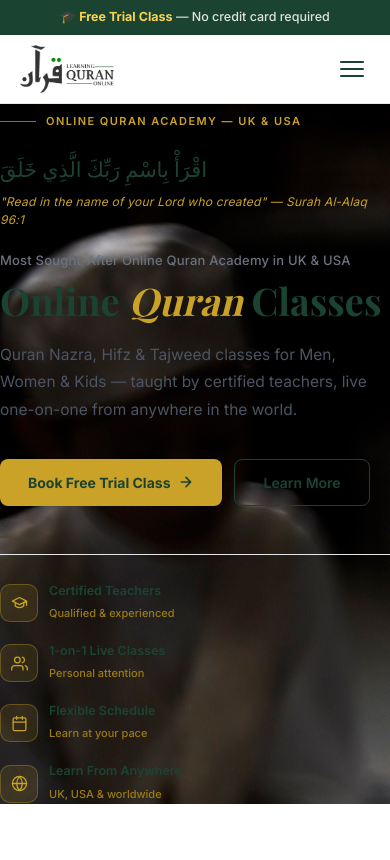
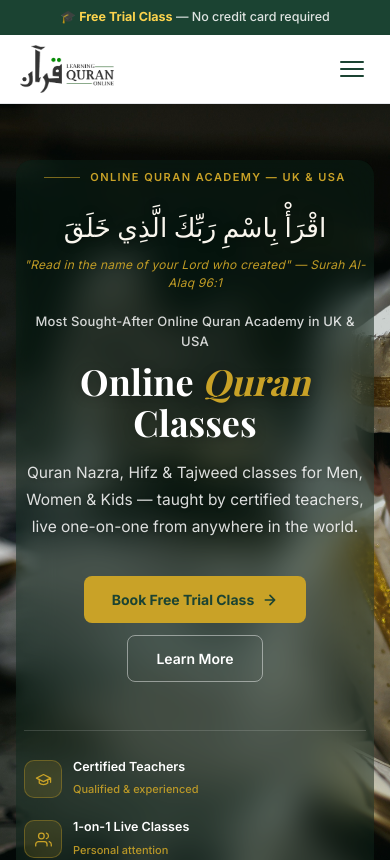
Before and after one commit to Waqashakim1122/Learn-Quran-Online, a React (Create React App) app: page / in a window 390 px wide. Shown: the top 860 px of the page. Built offline with nearby package versions, Linux system fonts and the light colour scheme; no server answers; a web font is replaced by a local one.

Commit message:
Refactor Hero.css for improved styling and layout

```diff
--- a/src/MyComponents/Heros/Hero.css
+++ b/src/MyComponents/Heros/Hero.css
@@ -3,37 +3,54 @@
 .hero {
   width: 100%;
   min-height: 92vh;
-  display: grid;
-  grid-template-columns: 1.05fr 0.95fr;
-  background: #FAF6EE;
   position: relative;
   overflow: hidden;
   font-family: 'Inter', sans-serif;
+  background-size: cover;
+  background-position: right center;
+  background-repeat: no-repeat;
 }
 
-.hero-text-side {
-  display: flex;
-  flex-direction: column;
-  justify-content: center;
-  padding: 80px 64px 80px 80px;
+.hero-scrim {
+  position: absolute;
+  inset: 0;
+  background: linear-gradient(
+    270deg,
+    rgba(11,38,28,0.05) 0%,
+    rgba(11,38,28,0.10) 38%,
+    rgba(11,38,28,0.18) 58%,
+    rgba(11,38,28,0.22) 100%
+  );
+}
+
+/* Frosted glass panel behind the text content */
+.hero-glass-panel {
+  position: absolute;
+  top: 0;
+  bottom: 0;
+  left: 0;
+  width: 56%;
+  background: rgba(11, 38, 28, 0.42);
+  backdrop-filter: blur(18px);
+  -webkit-backdrop-filter: blur(18px);
+  -webkit-mask-image: linear-gradient(90deg, #000 0%, #000 78%, transparent 100%);
+  mask-image: linear-gradient(90deg, #000 0%, #000 78%, transparent 100%);
+}
+
+.hero-inner {
   position: relative;
   z-index: 2;
+  min-height: 92vh;
+  display: flex;
+  align-items: center;
+  justify-content: flex-start;
+  padding: 64px 5% 64px 8%;
 }
 
-.hero-pat {
-  position: absolute;
-  top: 0;
-  left: 0;
-  width: 220px;
-  height: 220px;
-  background-image: repeating-linear-gradient(
-    135deg,
-    rgba(27, 67, 50, 0.06) 0px,
-    rgba(27, 67, 50, 0.06) 6px,
-    transparent 6px,
-    transparent 18px
-  );
-  pointer-events: none;
+.hero-content {
+  max-width: 580px;
+  text-align: left;
+  color: #FAF6EE;
 }
 
 .hero-eyebrow {
@@ -45,7 +62,7 @@
   letter-spacing: 0.13em;
   text-transform: uppercase;
   color: #C9A227;
-  margin-bottom: 22px;
+  margin-bottom: 20px;
 }
 
 .hero-eyebrow::before {
@@ -53,29 +70,31 @@
   width: 36px;
   height: 1px;
   background: #C9A227;
-  opacity: 0.7;
+  opacity: 0.6;
 }
 
 .hero-bismillah {
-  font-size: 1.55rem;
-  color: #1B4332;
+  font-size: 1.65rem;
+  color: #FAF6EE;
   margin-bottom: 6px;
   line-height: 1.7;
   font-family: serif;
+  text-shadow: 0 1px 8px rgba(0,0,0,0.4);
 }
 
 .hero-verse-translation {
   font-size: 12px;
   color: #C9A227;
   font-style: italic;
-  margin-bottom: 22px;
+  margin-bottom: 20px;
   letter-spacing: 0.02em;
+  opacity: 0.95;
 }
 
 .hero-sub {
   font-size: 13px;
   font-weight: 500;
-  color: #6B7280;
+  color: rgba(255, 255, 255, 0.82);
   margin-bottom: 10px;
   letter-spacing: 0.015em;
 }
@@ -85,8 +104,9 @@
   font-size: 50px;
   font-weight: 700;
   line-height: 1.13;
-  color: #1B4332;
-  margin-bottom: 18px;
+  color: #ffffff;
+  margin-bottom: 16px;
+  text-shadow: 0 2px 12px rgba(0,0,0,0.3);
 }
 
 .hero-title em {
@@ -96,10 +116,11 @@
 
 .hero-desc {
   font-size: 15.5px;
-  color: #4B5563;
-  max-width: 460px;
+  color: rgba(255, 255, 255, 0.85);
+  max-width: 480px;
   margin: 0 0 36px;
   line-height: 1.75;
+  text-shadow: 0 1px 4px rgba(0,0,0,0.2);
 }
 
 .hero-btns {
@@ -143,29 +164,30 @@
 
 .hero-btn-outline {
   background: transparent;
-  color: #1B4332 !important;
+  color: #ffffff !important;
   font-family: 'Inter', sans-serif;
   font-weight: 600;
   font-size: 14px;
   padding: 12px 28px;
   border-radius: 8px;
-  border: 1.5px solid #1B4332;
+  border: 1.5px solid rgba(255, 255, 255, 0.45);
   text-decoration: none !important;
   display: inline-block;
   transition: all 0.18s;
 }
 
 .hero-btn-outline:hover {
-  background: rgba(27, 67, 50, 0.06);
+  background: rgba(255, 255, 255, 0.1);
+  border-color: rgba(255, 255, 255, 0.7);
 }
 
 .hero-feats {
   display: grid;
   grid-template-columns: repeat(2, 1fr);
-  gap: 20px 16px;
-  border-top: 1px solid #E5E7EB;
+  gap: 20px 28px;
+  border-top: 1px solid rgba(255,255,255,0.15);
   padding-top: 28px;
-  max-width: 460px;
+  max-width: 480px;
 }
 
 .hero-feat {
@@ -178,7 +200,7 @@
   width: 38px;
   height: 38px;
   border-radius: 10px;
-  background: rgba(201, 162, 39, 0.12);
+  background: rgba(201, 162, 39, 0.15);
   border: 1px solid rgba(201, 162, 39, 0.35);
   display: flex;
   align-items: center;
@@ -199,57 +221,41 @@
   display: block;
   font-size: 12.5px;
   font-weight: 600;
-  color: #1B4332;
+  color: #ffffff;
   line-height: 1.3;
 }
 
 .hero-feat-text span {
   font-size: 11px;
-  color: #9A7B14;
+  color: rgba(201, 162, 39, 0.9);
   font-weight: 500;
 }
 
-.hero-image-side {
-  position: relative;
-  background-size: cover;
-  background-position: center;
-  background-repeat: no-repeat;
-}
+/* Tablet & mobile */
+@media (max-width: 900px) {
+  .hero { background-position: 30% center; }
 
-.hero-image-fade {
-  position: absolute;
-  inset: 0;
-  background: linear-gradient(90deg, rgba(250,246,238,0.95) 0%, rgba(250,246,238,0) 9%);
-}
+  .hero-scrim {
+    background: rgba(11,38,28,0.20);
+  }
 
-.hero-image-side::after {
-  content: '';
-  position: absolute;
-  bottom: 0; left: 0; right: 0;
-  height: 35%;
-  background: linear-gradient(to top, rgba(11,61,46,0.35), transparent);
-  pointer-events: none;
-}
+  .hero-glass-panel {
+    width: auto;
+    left: 16px;
+    right: 16px;
+    top: 56px;
+    bottom: 56px;
+    border-radius: 16px;
+    -webkit-mask-image: none;
+    mask-image: none;
+  }
 
-@media (max-width: 900px) {
-  .hero {
-    grid-template-columns: 1fr;
-    min-height: auto;
-  }
-  .hero-text-side {
-    padding: 56px 24px 40px;
-    order: 1;
-  }
-  .hero-image-side {
-    order: 2;
-    height: 360px;
-  }
-  .hero-image-fade {
-    background: linear-gradient(180deg, rgba(250,246,238,0.95) 0%, rgba(250,246,238,0) 12%);
-  }
-  .hero-title { font-size: 38px; }
-  .hero-bismillah { font-size: 1.3rem; }
-  .hero-feats { max-width: 100%; }
+  .hero-inner { justify-content: center; padding: 56px 24px; }
+  .hero-content { text-align: center; max-width: 100%; }
+  .hero-eyebrow { justify-content: center; }
+  .hero-title { font-size: 36px; }
+  .hero-btns { justify-content: center; }
+  .hero-feats { max-width: 100%; margin: 0 auto; }
 }
 
 @media (max-width: 480px) {
```
